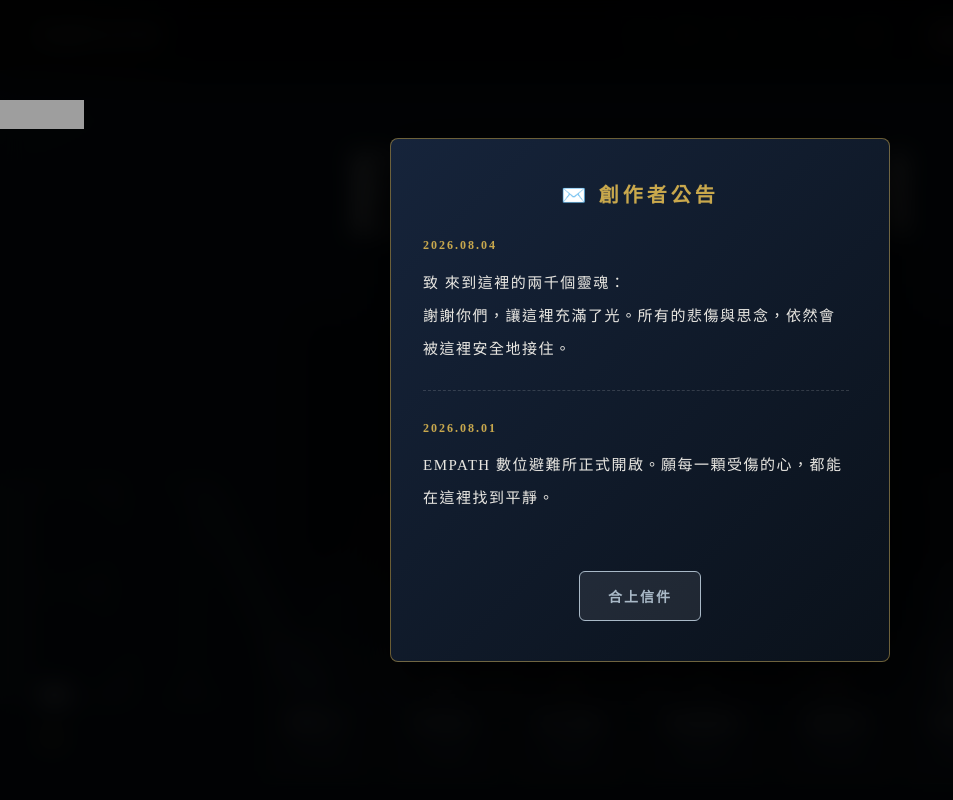
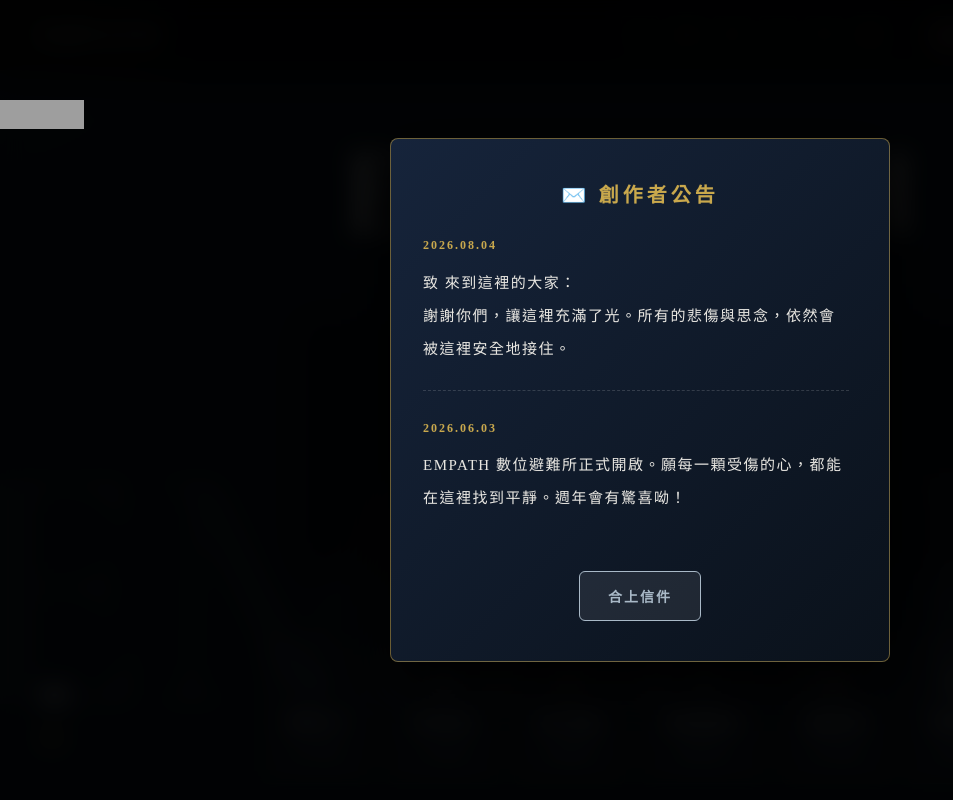
Before and after one commit to EMPATH305/EMPATH-305, a plain HTML site: page index.html in a window 1280 px wide. Both pictures are taken after a click on the element "✉️". Shown: the top 800 px of the page, without its empty margins (0-953 px from the left). Drawn offline with nearby package versions, Linux system fonts and the light colour scheme; no server answers; grey boxes are pictures that could not be loaded.

Commit message:
Update index.html

```diff
--- a/index.html
+++ b/index.html
@@ -838,13 +838,13 @@
       <!-- 📝 妳可以在這裡隨時新增或修改公告 -->
       <div style="margin-bottom: 24px; padding-bottom: 24px; border-bottom: 1px dashed rgba(255,255,255,0.15);">
           <p style="font-size:12px; color:var(--gold); margin-bottom:8px; font-weight:bold; letter-spacing: 2px;">2026.08.04</p>
-          <p>致 來到這裡的兩千個靈魂：<br>謝謝你們，讓這裡充滿了光。所有的悲傷與思念，依然會被這裡安全地接住。</p>
+          <p>致 來到這裡的大家：<br>謝謝你們，讓這裡充滿了光。所有的悲傷與思念，依然會被這裡安全地接住。</p>
       </div>
 
       <!-- 📝 第二則公告範例 (未來妳只要複製上面那一塊，貼在下面就能一直新增) -->
       <div style="margin-bottom: 24px;">
-          <p style="font-size:12px; color:var(--gold); margin-bottom:8px; font-weight:bold; letter-spacing: 2px;">2026.08.01</p>
-          <p>EMPATH 數位避難所正式開啟。願每一顆受傷的心，都能在這裡找到平靜。</p>
+          <p style="font-size:12px; color:var(--gold); margin-bottom:8px; font-weight:bold; letter-spacing: 2px;">2026.06.03</p>
+          <p>EMPATH 數位避難所正式開啟。願每一顆受傷的心，都能在這裡找到平靜。週年會有驚喜呦！</p>
       </div>
 
     </div>
```
